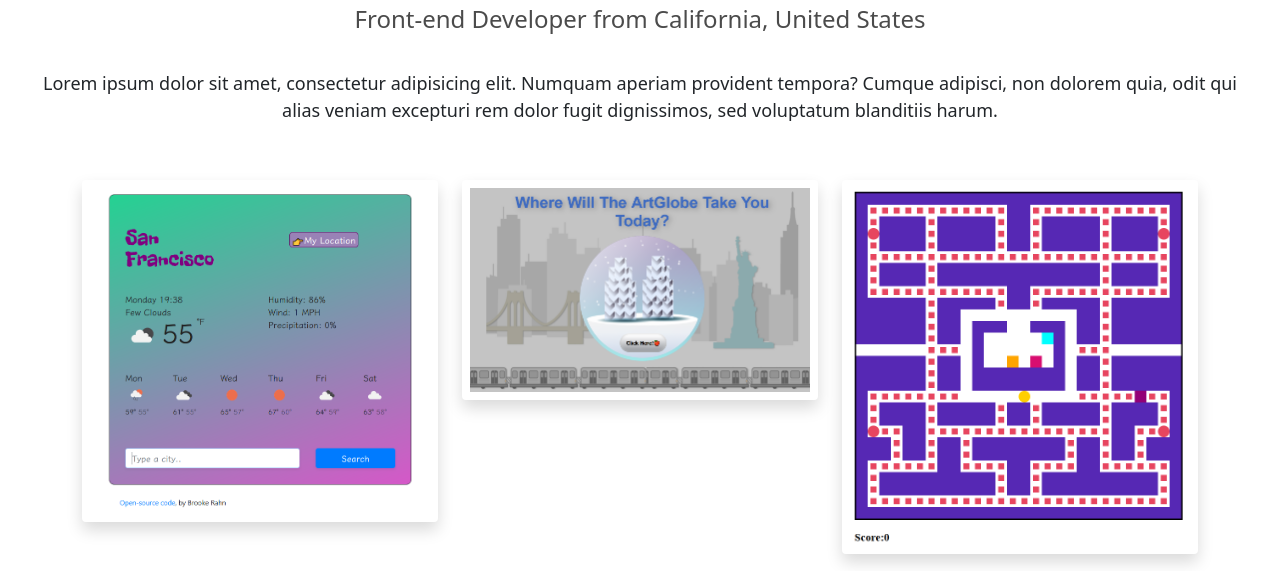
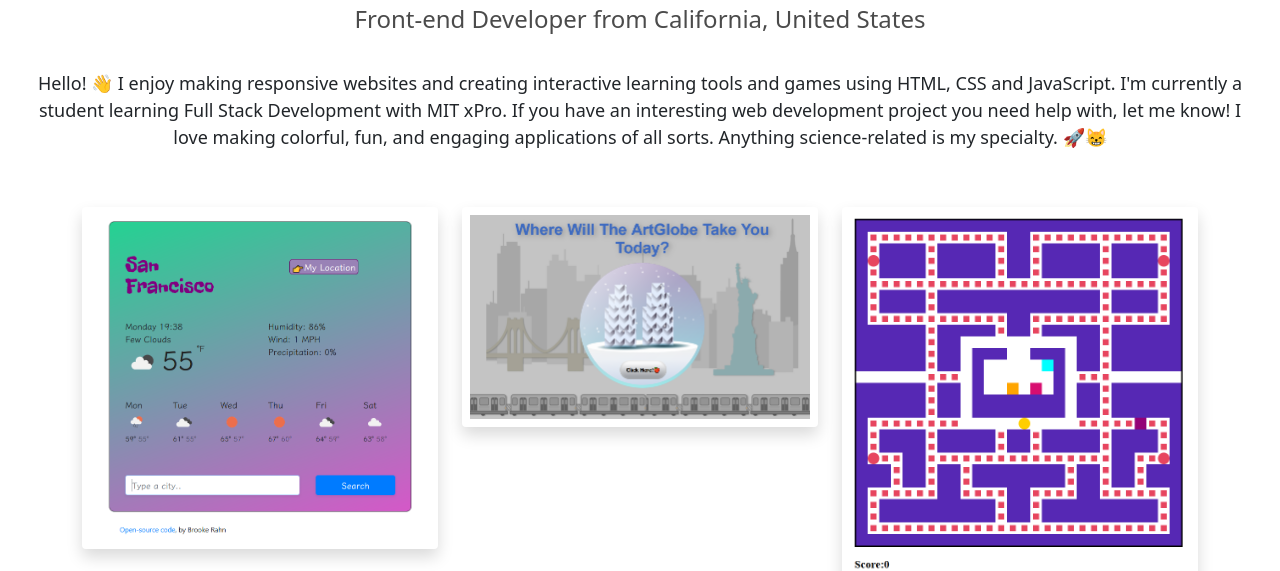
Before and after one commit to be-rahn/shecodes-plus-portfolio, a plain HTML site: page about.html in a window 1280 px wide. Shown: the part 230-801 px from the top of the page. Drawn offline with nearby package versions, Linux system fonts and the light colour scheme.

Commit message:
update about file

```diff
--- a/about.html
+++ b/about.html
@@ -50,10 +50,12 @@
     <h2 class="mt-3">Front-end Developer from California, United States</h2>
     <div class="about-me mt-3">
       <p>
-        Lorem ipsum dolor sit amet, consectetur adipisicing elit. Numquam
-        aperiam provident tempora? Cumque adipisci, non dolorem quia, odit qui
-        alias veniam excepturi rem dolor fugit dignissimos, sed voluptatum
-        blanditiis harum.
+        Hello! 👋 I enjoy making responsive websites and creating interactive
+        learning tools and games using HTML, CSS and JavaScript. I'm currently a
+        student learning Full Stack Development with MIT xPro. If you have an
+        interesting web development project you need help with, let me know! I
+        love making colorful, fun, and engaging applications of all sorts.
+        Anything science-related is my specialty. 🚀😸
       </p>
     </div>
     <div class="container mb-5">
--- a/src/style.css
+++ b/src/style.css
@@ -113,3 +113,7 @@ h3 {
 img {
   justify-content: center;
 }
+
+footer {
+  text-align: center;
+}
```
Also changed, not shown: index.html (+7 -0 lines).
